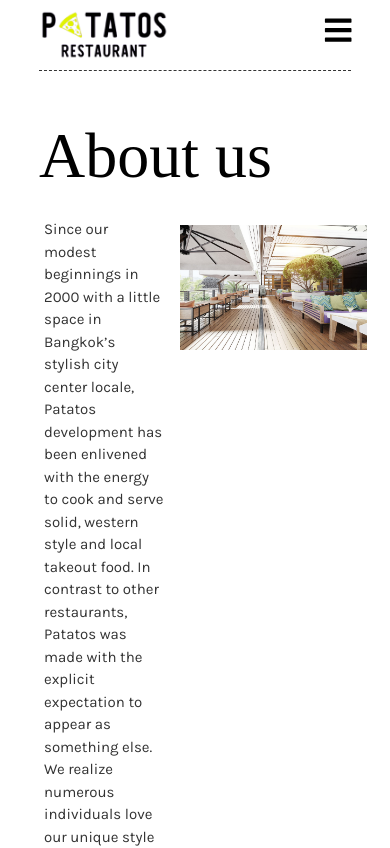
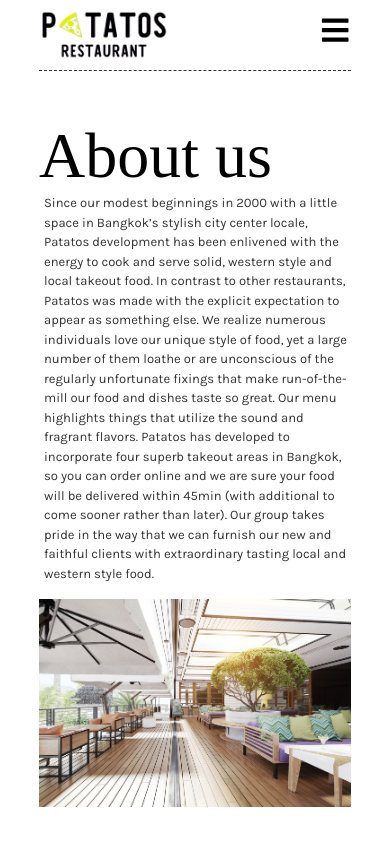
Before and after one commit to benbasty/littlelemonapp, a React (Create React App) app: page /patatos/about in a window 390 px wide. Shown: the top 848 px of the page. Built offline with nearby package versions, Linux system fonts and the light colour scheme; a web font is replaced by a local one.

Commit message:
all media queries

```diff
--- a/src/components/about/about.css
+++ b/src/components/about/about.css
@@ -9,21 +9,33 @@
 }
 
 .about-content {
-    display: grid;
-    grid-template-columns: 40% 60%;
+    display: flex;
+    flex-direction: row;
     margin-bottom: 3rem;
     gap: 1rem;
 }
-/* .about-description {
+.about-content .about-description {
+    width: 40%;
+}
+.about-content .about-picture {
     width: 60%;
-} */
-.about-description p {
-    font-size: 15px;
+}
+.about-description h5 {
+    font-size: 13px;
     font-weight: var(--paragraph-text-weight);
     font-family: var(--text-font);
     line-height: var(--paragraph-line-height);
     color: var(--color-secondary-dark-grey);
 }
-.about-picture img {
-    margin-top: 2rem;
+
+@media screen and (max-width:820px) {
+    .about-content {
+        flex-direction: column;
+    }
+    .about-content .about-description {
+        width: 100%;
+    }
+    .about-content .about-picture {
+        width: 100%;
+    }
 }
--- a/src/components/about/about.js
+++ b/src/components/about/about.js
@@ -8,12 +8,12 @@ const about = () => {
       <h1>About us</h1>
       <div className='about-content'>
         <div className='about-description'>
-          <p>
-          Since our modest beginnings in 2000 with a little space in Bangkok’s stylish city center locale, Patatos development has been enlivened with the energy to cook and serve solid, western style and local takeout food.
-In contrast to other restaurants, Patatos was made with the explicit expectation to appear as something else.
-We realize numerous individuals love our unique style of food, yet a large number of them loathe or are unconscious of the regularly unfortunate fixings that make run-of-the-mill  our food and dishes taste so great.
-Our menu highlights things that utilize the sound and fragrant flavors. Patatos has developed to incorporate four superb takeout areas in Bangkok, so you can order online and we are sure your food will be delivered within 45min (with additional to come sooner rather than later). Our group takes pride in the way that we can furnish our new and faithful clients with extraordinary tasting local and western style food.
-          </p>
+          <h5>
+            Since our modest beginnings in 2000 with a little space in Bangkok’s stylish city center locale, Patatos development has been enlivened with the energy to cook and serve solid, western style and local takeout food.
+            In contrast to other restaurants, Patatos was made with the explicit expectation to appear as something else.
+            We realize numerous individuals love our unique style of food, yet a large number of them loathe or are unconscious of the regularly unfortunate fixings that make run-of-the-mill  our food and dishes taste so great.
+            Our menu highlights things that utilize the sound and fragrant flavors. Patatos has developed to incorporate four superb takeout areas in Bangkok, so you can order online and we are sure your food will be delivered within 45min (with additional to come sooner rather than later). Our group takes pride in the way that we can furnish our new and faithful clients with extraordinary tasting local and western style food.
+          </h5>
         </div>
         <div className='about-picture'>
           <img src={restaurant} alt='restaurant'/>
--- a/src/components/booking/bookingForm.css
+++ b/src/components/booking/bookingForm.css
@@ -46,3 +46,26 @@ form input {
     color: var(--color-dark);
     border-radius: 15px;
 }
+
+@media screen and (max-width:540px) {
+    .get-in-touch {
+        margin: 0 auto;
+    }
+}
+
+@media screen and (max-width:280px) {
+    form {
+        padding: 1.5rem 0.5rem;
+    }
+    .date label, .time label, .guests label, .occasion label,
+    .date input, .time select, .guests input, .occasion select  {
+        width: 50%;
+        font-size: 8px;
+    }
+    .get-in-touch {
+        font-size: 14px;
+    }
+    .btn-submit {
+        font-size: 8px;
+    }
+}
--- a/src/components/booking/bookingpage.css
+++ b/src/components/booking/bookingpage.css
@@ -3,3 +3,15 @@
     height: 100vh;
     padding: 10rem;
 }
+
+@media screen and (max-width:540px) {
+    .booking-page {
+        padding: 10rem 2rem;
+    }
+}
+
+@media screen and (max-width:414px) {
+    .booking-page {
+        padding: 7rem 0;
+    }
+}
--- a/src/components/login/loginpage.css
+++ b/src/components/login/loginpage.css
@@ -7,3 +7,15 @@
 /* .login-form {
     margin: 0 auto;
 } */
+
+@media screen and (max-width:540px) {
+    .login-page {
+        padding: 10rem 2rem;
+    }
+}
+
+@media screen and (max-width:414px) {
+    .login-page {
+        padding: 10rem 0;
+    }
+}
--- a/src/components/nav/nav.css
+++ b/src/components/nav/nav.css
@@ -71,42 +71,6 @@ nav ul a:hover {
   }
 }
 
-@media screen and (max-width:700px) {
-  .nav-btn {
-    visibility: visible;
-		opacity: 1;
-		position: fixed;
-		right: 2rem;
-    display: inline;
-  }
-  .nav-close {
-		position: absolute;
-		top: 0.9rem;
-		right: 2.5rem;
-    z-index: 3;
-	}
-  nav ul {
-    position: fixed;
-    top: 0;
-    left: 0;
-		height: 8%;
-		width: 100%;
-    display: flex;
-		flex-direction: row;
-		align-items: center;
-		justify-content: center;
-    gap: 1rem;
-		background-color: var(--color-secondary-light-grey);
-		transition: 1s;
-		transform: translateY(-15vh);
-    z-index: 1;
-  }
-
-  nav .responsive_navbar {
-		transform: none;
-	}
-}
-
 
 @media screen and (max-width:540px) {
   nav {
@@ -119,6 +83,44 @@ nav ul a:hover {
   nav ul a {
     font-weight: var(--display-regular-weight);
   }
+  .nav-btn {
+    visibility: visible;
+		opacity: 1;
+		position: fixed;
+		right: 2rem;
+    display: inline;
+    background-color: #fff;
+    padding: 0.3rem 0.5rem;
+    z-index: 2;
+  }
+  .nav-close {
+		position: absolute;
+		top: 0.9rem;
+		right: 2.2rem;
+    z-index: 3;
+		background-color: var(--color-secondary-light-grey);
+	}
+
+  nav ul{
+    position: fixed;
+    top: 0;
+    left: 0;
+		height: 10%;
+		width: 100%;
+    display: flex;
+		flex-direction: row;
+		align-items: center;
+		justify-content: center;
+    gap: 1rem;
+		background-color: var(--color-secondary-light-grey);
+		transition: 1s;
+		transform: translateY(-15vh);
+    z-index: 3;
+  }
+
+  nav .responsive_navbar {
+		transform: none;
+	}
 }
 
 @media screen and (max-width:512px) {
@@ -134,6 +136,27 @@ nav ul a:hover {
   }
 }
 
+@media screen and (max-width:414px) {
+  nav ul {
+  top: 0;
+  left: 0;
+  height: 8%;
+  }
+
+}
+
+@media screen and (max-width:412px) {
+  nav ul {
+  top: 0;
+  left: 0;
+  height: 8%;
+  }
+  .nav-close {
+		top: 1.1rem;
+	}
+
+}
+
 @media screen and (max-width:480px) {
   nav {
     grid-gap: 1rem;
@@ -143,32 +166,34 @@ nav ul a:hover {
     /* margin-top: 0; */
   }
   nav ul a {
-    font-weight: var(--display-regular-weight);
-    font-size: 14px;
-  }
-}
-
-@media screen and (max-width:480px) {
-  nav ul a {
-    font-weight: var(--display-regular-weight);
-    font-size: 12px;
-  }
-}
-
-@media screen and (max-width:480px) {
-  nav ul a {
     font-size: 10px;
   }
 }
 
-@media screen and (max-width:280px) {
-  nav img {
-    display: none;
+@media screen and (max-width:375px) {
+  nav ul {
+    height: 10%;
   }
-  nav {
-    grid-template-columns: none;
-  }
-  nav ul {
-    gap: 0.6rem;
+  nav ul a {
+    font-size: 8px;
   }
 }
+
+@media screen and (max-width:360px) {
+  nav ul a {
+    font-size: 7.5px;
+  }
+}
+
+@media screen and (max-width:280px) {
+  nav ul {
+    height: 11%;
+    gap: 0.5rem;
+    align-items:center;
+    justify-content:left;
+    padding-left: 1.2rem;
+  }
+  nav ul a {
+    font-size: 7px;
+  }
+}
--- a/src/components/nav/nav.js
+++ b/src/components/nav/nav.js
@@ -2,7 +2,7 @@ import React from 'react'
 import logo from '../../assets/potatoeslogo.png'
 import './nav.css';
 import { Link } from 'react-router-dom';
-import { useRef, useState } from 'react';
+import { useRef } from 'react';
 import {FaTimes, FaBars} from 'react-icons/fa';
 
 const Nav = () => {
--- a/src/components/onlineorder/onlineorder.css
+++ b/src/components/onlineorder/onlineorder.css
@@ -47,3 +47,12 @@
     font-weight: var(--paragraph-text-weight);
     line-height: var(--paragraph-line-height);
 }
+
+@media screen and (max-width:480px) {
+    .onlineorder h1 {
+        text-align: center;
+    }
+    .how-order-online {
+        flex-direction: column;
+    }
+}
--- a/src/components/onlineorder/onlineorder.js
+++ b/src/components/onlineorder/onlineorder.js
@@ -28,7 +28,7 @@ const onlineorder = () => {
           <p>4. Eat and have fun</p>
         </div>
       </div>
-      <h1>Experience The Best food with Little Lemon</h1>
+      <h1>Experience The Best food with Patatos</h1>
       <span className='divider'></span>
       <p>Don't cook or search for foods on the streets. Just order with Little Lemon and we will deliver fresh and tasty food at your home or work place within 30 to 45 min.</p>
     </div>
```
